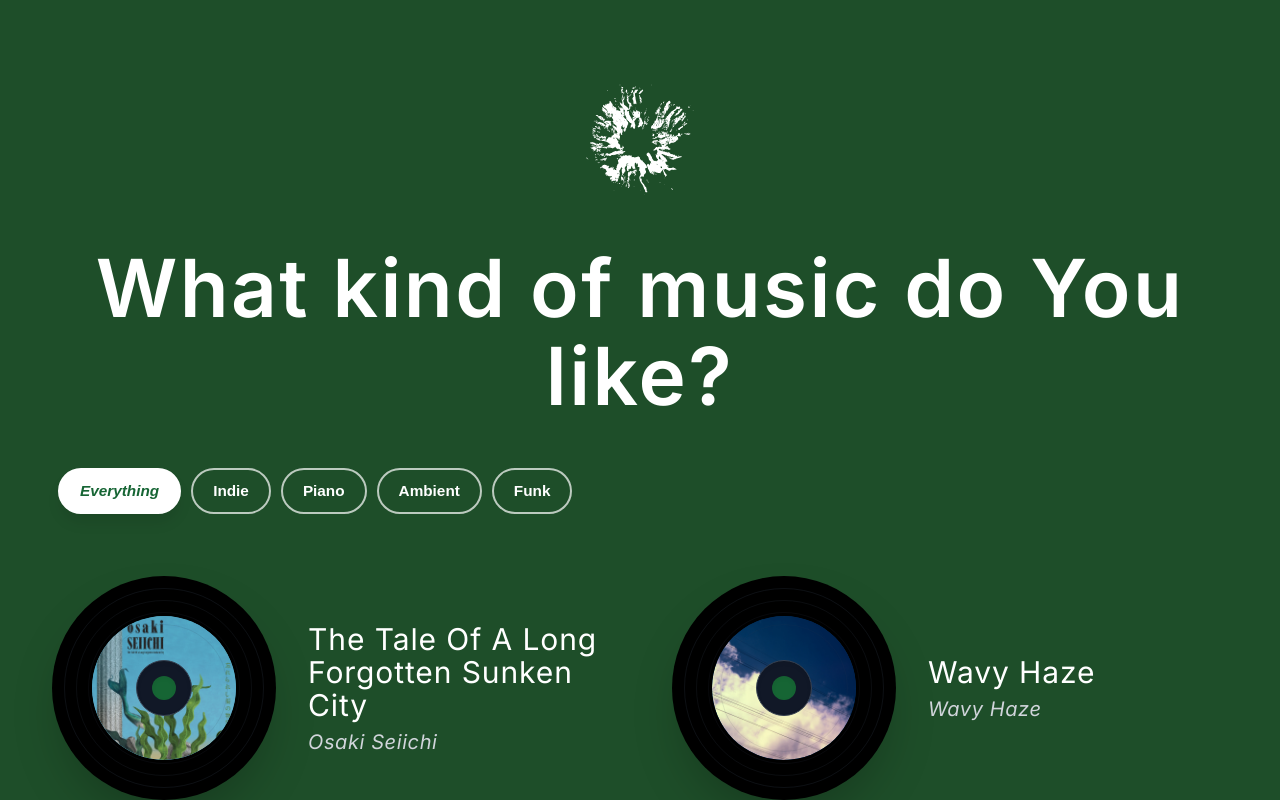
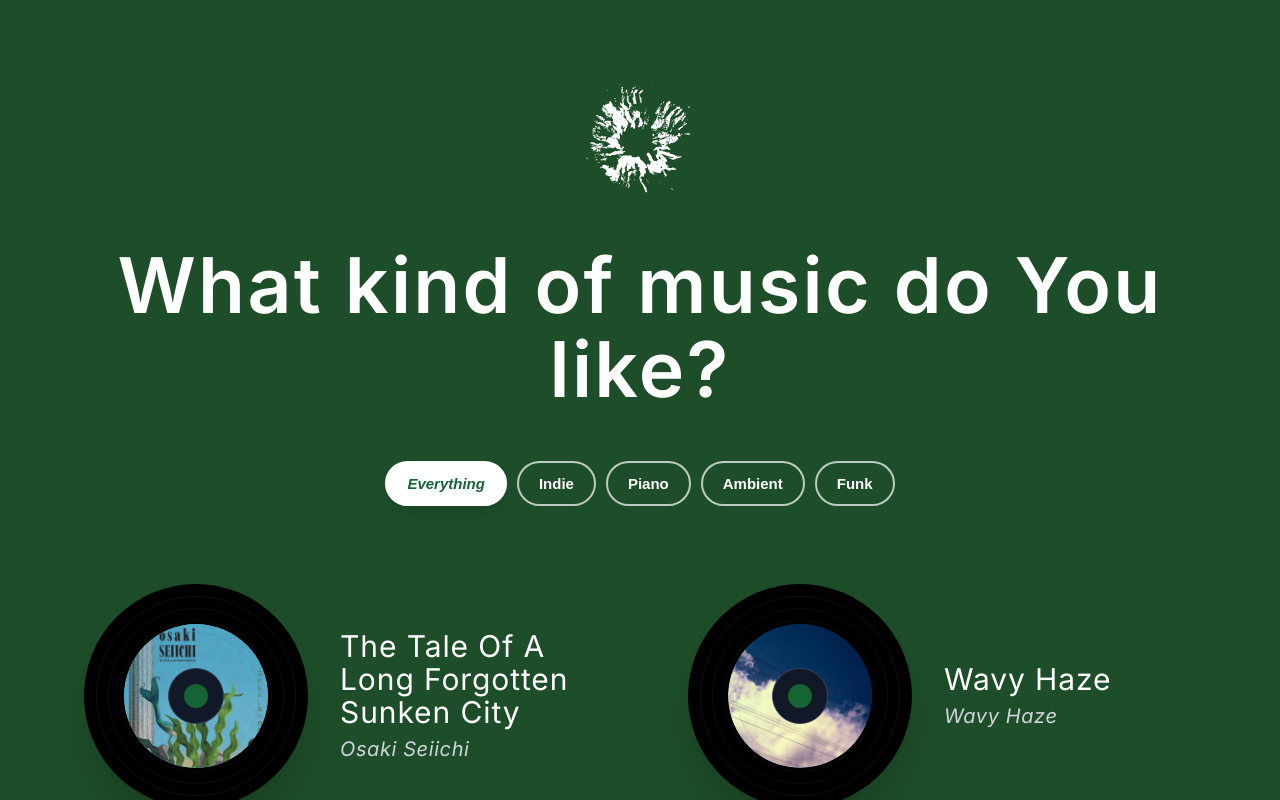
Before and after one commit to soulaudio/soul-web, a React (Create React App) app: page /label in a window 1280 px wide. Built offline with nearby package versions, Linux system fonts and the light colour scheme.

Commit message:
label responsivity improvements

```diff
--- a/src/pages/label.module.css
+++ b/src/pages/label.module.css
@@ -1,7 +1,19 @@
 .container {
   min-height: 100vh;
   background: #1e4e29;
+  padding: 10px 0 6px;
+}
+
+@media (min-width: 768px) {
+  .container {
+    padding: 15px 0 10px;
+  }
+}
+
+@media (min-width: 1024px) {
+  .container {
     padding: 20px;
+  }
 }
 
 .contentContainer {
@@ -17,13 +29,41 @@
   display: flex;
   flex-direction: column;
   align-items: center;
+  padding: 32px 20px 24px 20px;
+}
+
+@media (min-width: 768px) {
+  .header {
+    padding: 48px 32px 36px 32px;
+  }
+}
+
+@media (min-width: 1024px) {
+  .header {
     padding: 64px 38px 48px 38px;
   }
+}
 
+.logoContainer {
+  width: 80px;
+  height: 80px;
+  margin-bottom: 32px;
+}
+
+@media (min-width: 768px) {
+  .logoContainer {
+    width: 96px;
+    height: 96px;
+    margin-bottom: 40px;
+  }
+}
+
+@media (min-width: 1024px) {
   .logoContainer {
     width: 112px;
     height: 112px;
     margin-bottom: 48px;
+  }
 }
 
 .logoContainer img {
@@ -32,37 +72,77 @@
 }
 
 .title {
-  font-size: clamp(2rem, 8vw, 5rem);
+  font-size: clamp(1.75rem, 6vw, 5rem);
   font-weight: 600;
   text-align: center;
-  margin-bottom: 48px;
+  margin-bottom: 32px;
   width: 100%;
   line-height: 1.1;
   margin-top: 0;
 }
 
+@media (min-width: 768px) {
+  .title {
+    margin-bottom: 40px;
+  }
+}
+
+@media (min-width: 1024px) {
+  .title {
+    margin-bottom: 48px;
+  }
+}
+
 /* Genre Filter Styles */
 .genreContainer {
   width: 100%;
-  max-width: 80rem;
 }
 
 .genreFilters {
   display: flex;
   flex-wrap: wrap;
+  gap: 6px;
+  margin-bottom: 12px;
+  justify-content: center;
+}
+
+@media (min-width: 768px) {
+  .genreFilters {
+    gap: 8px;
+    margin-bottom: 14px;
+  }
+}
+
+@media (min-width: 1024px) {
+  .genreFilters {
     gap: 10px;
     margin-bottom: 14px;
   }
+}
 
 .genreButton {
-  padding: 12px 20px;
+  padding: 8px 14px;
   border-radius: 9999px;
   border: 2px solid;
   transition: all 0.3s ease;
   font-weight: 600;
-  font-size: 0.9575rem;
+  font-size: 0.8125rem;
   cursor: pointer;
   background: transparent;
+}
+
+@media (min-width: 768px) {
+  .genreButton {
+    padding: 10px 18px;
+    font-size: 0.875rem;
+  }
+}
+
+@media (min-width: 1024px) {
+  .genreButton {
+    padding: 12px 20px;
+    font-size: 0.9375rem;
+  }
 }
 
 .genreButtonActive {
@@ -86,7 +166,19 @@
 
 /* Albums Section */
 .albumsSection {
+  padding: 0 20px 48px 20px;
+}
+
+@media (min-width: 768px) {
+  .albumsSection {
+    padding: 0 28px 56px 28px;
+  }
+}
+
+@media (min-width: 1024px) {
+  .albumsSection {
     padding: 0 32px 64px 32px;
+  }
 }
 
 .albumsContainer {
@@ -97,13 +189,22 @@
 .albumsGrid {
   display: grid;
   grid-template-columns: 1fr;
-  gap: 48px;
+  gap: 32px;
+  padding: 0 8px;
+}
+
+@media (min-width: 768px) {
+  .albumsGrid {
+    gap: 40px;
+    padding: 0 12px;
+  }
 }
 
 @media (min-width: 1024px) {
   .albumsGrid {
     grid-template-columns: 1fr 1fr;
     gap: 64px;
+    padding: 0 16px;
   }
 }
 
@@ -111,16 +212,36 @@
 .albumCard {
   display: flex;
   align-items: center;
-  gap: 32px;
+  gap: 20px;
   cursor: pointer;
+  padding: 8px;
+  border-radius: 12px;
+  transition: all 0.3s ease;
 }
 
+@media (min-width: 768px) {
+  .albumCard {
+    gap: 28px;
+    padding: 12px;
+  }
+}
+
+@media (min-width: 1024px) {
+  .albumCard {
+    gap: 32px;
+    padding: 16px;
+  }
+}
+
+/* Only enable hover scaling on devices with hover capability (desktop/laptop) */
+@media (hover: hover) and (min-width: 1024px) {
   .albumCard:hover .vinylRecord {
     transform: scale(1.05);
   }
 
   .albumCard:hover .albumTitle {
     color: #e5e7eb;
+  }
 }
 
 /* Vinyl Record */
@@ -129,17 +250,40 @@
 }
 
 .vinylRecord {
-  width: 192px;
-  height: 192px;
+  width: 120px;
+  height: 120px;
   background-color: black;
   border-radius: 50%;
-  box-shadow: 0 25px 50px -12px rgba(0, 0, 0, 0.25);
+  box-shadow: 0 15px 30px -8px rgba(0, 0, 0, 0.25);
   position: relative;
   overflow: hidden;
   transition: transform 0.3s ease;
 }
 
+@media (min-width: 480px) {
+  .vinylRecord {
+    width: 140px;
+    height: 140px;
+  }
+}
+
+@media (min-width: 768px) {
+  .vinylRecord {
+    width: 168px;
+    height: 168px;
+    box-shadow: 0 20px 40px -10px rgba(0, 0, 0, 0.25);
+  }
+}
+
 @media (min-width: 1024px) {
+  .vinylRecord {
+    width: 192px;
+    height: 192px;
+    box-shadow: 0 25px 50px -12px rgba(0, 0, 0, 0.25);
+  }
+}
+
+@media (min-width: 1200px) {
   .vinylRecord {
     width: 224px;
     height: 224px;
@@ -151,14 +295,35 @@
   top: 50%;
   left: 50%;
   transform: translate(-50%, -50%);
-  width: 128px;
-  height: 128px;
+  width: 80px;
+  height: 80px;
   border-radius: 50%;
   box-shadow: inset 0 2px 4px 0 rgba(0, 0, 0, 0.06);
   overflow: hidden;
 }
 
+@media (min-width: 480px) {
+  .albumCover {
+    width: 92px;
+    height: 92px;
+  }
+}
+
+@media (min-width: 768px) {
+  .albumCover {
+    width: 112px;
+    height: 112px;
+  }
+}
+
 @media (min-width: 1024px) {
+  .albumCover {
+    width: 128px;
+    height: 128px;
+  }
+}
+
+@media (min-width: 1200px) {
   .albumCover {
     width: 144px;
     height: 144px;
@@ -177,15 +342,36 @@
   top: 50%;
   left: 50%;
   transform: translate(-50%, -50%);
-  width: 48px;
-  height: 48px;
+  width: 32px;
+  height: 32px;
   background-color: #111827;
   border-radius: 50%;
   box-shadow: inset 0 2px 4px 0 rgba(0, 0, 0, 0.06);
   border: 1px solid #374151;
 }
 
+@media (min-width: 480px) {
+  .innerRing {
+    width: 36px;
+    height: 36px;
+  }
+}
+
+@media (min-width: 768px) {
+  .innerRing {
+    width: 42px;
+    height: 42px;
+  }
+}
+
 @media (min-width: 1024px) {
+  .innerRing {
+    width: 48px;
+    height: 48px;
+  }
+}
+
+@media (min-width: 1200px) {
   .innerRing {
     width: 56px;
     height: 56px;
@@ -197,45 +383,114 @@
   top: 50%;
   left: 50%;
   transform: translate(-50%, -50%);
-  width: 24px;
-  height: 24px;
+  width: 16px;
+  height: 16px;
   background-color: #166534;
   border-radius: 50%;
   box-shadow: inset 0 2px 4px 0 rgba(0, 0, 0, 0.06);
   z-index: 10;
 }
 
+@media (min-width: 480px) {
+  .centerHole {
+    width: 18px;
+    height: 18px;
+  }
+}
+
+@media (min-width: 768px) {
+  .centerHole {
+    width: 20px;
+    height: 20px;
+  }
+}
+
+@media (min-width: 1024px) {
+  .centerHole {
+    width: 24px;
+    height: 24px;
+  }
+}
+
 /* Vinyl Grooves */
 .groove1 {
   position: absolute;
-  inset: 12px;
+  inset: 8px;
   border: 1px solid #374151;
   border-radius: 50%;
   opacity: 0.25;
 }
 
+@media (min-width: 768px) {
+  .groove1 {
+    inset: 10px;
+  }
+}
+
+@media (min-width: 1024px) {
+  .groove1 {
+    inset: 12px;
+  }
+}
+
 .groove2 {
   position: absolute;
-  inset: 24px;
+  inset: 16px;
   border: 1px solid #374151;
   border-radius: 50%;
   opacity: 0.2;
 }
 
+@media (min-width: 768px) {
+  .groove2 {
+    inset: 20px;
+  }
+}
+
+@media (min-width: 1024px) {
+  .groove2 {
+    inset: 24px;
+  }
+}
+
 .groove3 {
   position: absolute;
-  inset: 36px;
+  inset: 24px;
   border: 1px solid #374151;
   border-radius: 50%;
   opacity: 0.15;
 }
 
+@media (min-width: 768px) {
+  .groove3 {
+    inset: 30px;
+  }
+}
+
+@media (min-width: 1024px) {
+  .groove3 {
+    inset: 36px;
+  }
+}
+
 .groove4 {
   position: absolute;
-  inset: 48px;
+  inset: 32px;
   border: 1px solid #374151;
   border-radius: 50%;
   opacity: 0.1;
+}
+
+@media (min-width: 768px) {
+  .groove4 {
+    inset: 40px;
+  }
+}
+
+@media (min-width: 1024px) {
+  .groove4 {
+    inset: 48px;
+  }
 }
 
 /* Album Info */
@@ -245,16 +500,37 @@
 }
 
 .albumTitle {
-  font-size: 1.5rem;
+  font-size: 1.125rem;
   font-weight: 400;
-  margin-bottom: 8px;
-  line-height: 1.1;
+  margin-bottom: 6px;
+  line-height: 1.2;
   color: white;
   transition: color 0.3s ease;
   margin-top: 0;
 }
 
+@media (min-width: 480px) {
+  .albumTitle {
+    font-size: 1.25rem;
+    margin-bottom: 7px;
+  }
+}
+
+@media (min-width: 768px) {
+  .albumTitle {
+    font-size: 1.375rem;
+    margin-bottom: 8px;
+    line-height: 1.1;
+  }
+}
+
 @media (min-width: 1024px) {
+  .albumTitle {
+    font-size: 1.5rem;
+  }
+}
+
+@media (min-width: 1200px) {
   .albumTitle {
     font-size: 1.875rem;
   }
@@ -262,13 +538,31 @@
 
 .artistName {
   color: #d1d5db;
-  font-size: 1.125rem;
+  font-size: 0.9375rem;
   font-weight: 400;
   font-style: italic;
   margin: 0;
 }
 
+@media (min-width: 480px) {
+  .artistName {
+    font-size: 1rem;
+  }
+}
+
+@media (min-width: 768px) {
+  .artistName {
+    font-size: 1.0625rem;
+  }
+}
+
 @media (min-width: 1024px) {
+  .artistName {
+    font-size: 1.125rem;
+  }
+}
+
+@media (min-width: 1200px) {
   .artistName {
     font-size: 1.25rem;
   }
@@ -277,17 +571,55 @@
 /* Empty State */
 .emptyState {
   text-align: center;
+  padding: 48px 0;
+}
+
+@media (min-width: 768px) {
+  .emptyState {
+    padding: 56px 0;
+  }
+}
+
+@media (min-width: 1024px) {
+  .emptyState {
     padding: 64px 0;
+  }
 }
 
 .emptyStateText {
+  font-size: 1.125rem;
+  color: #d1d5db;
+  margin: 0 0 6px 0;
+}
+
+@media (min-width: 768px) {
+  .emptyStateText {
+    font-size: 1.1875rem;
+    margin: 0 0 7px 0;
+  }
+}
+
+@media (min-width: 1024px) {
+  .emptyStateText {
     font-size: 1.25rem;
-  color: #d1d5db;
     margin: 0 0 8px 0;
+  }
 }
 
 .emptyStateSubtext {
-  font-size: 0.875rem;
+  font-size: 0.8125rem;
   color: #9ca3af;
   margin: 0;
 }
+
+@media (min-width: 768px) {
+  .emptyStateSubtext {
+    font-size: 0.84375rem;
+  }
+}
+
+@media (min-width: 1024px) {
+  .emptyStateSubtext {
+    font-size: 0.875rem;
+  }
+}
```
Lines whose indentation alone changed are shown as unchanged.
